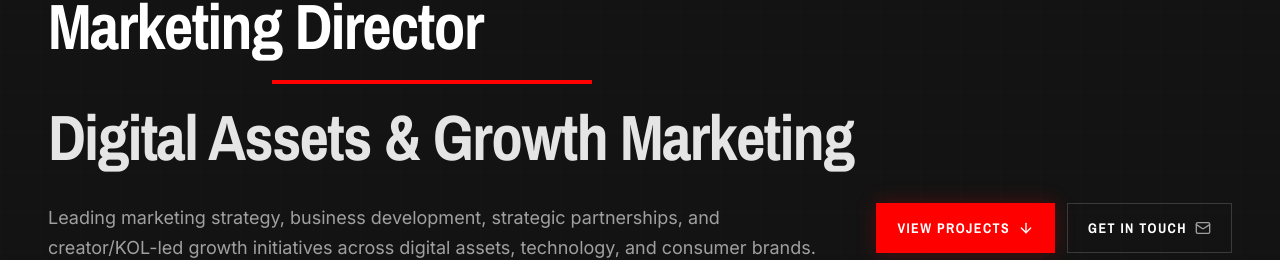
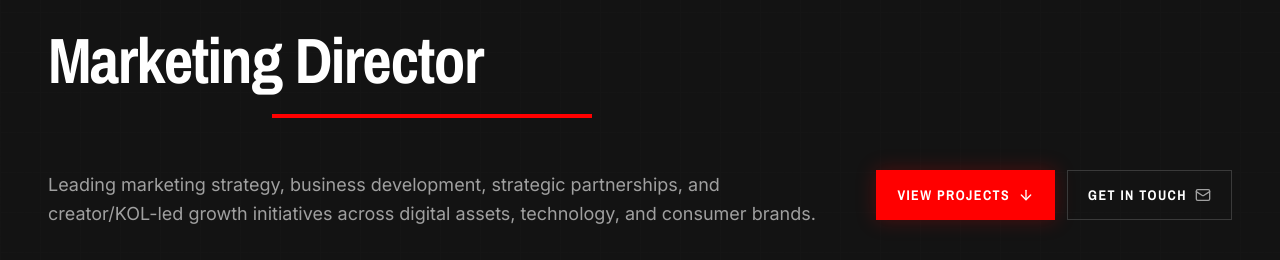
Before and after one commit to 0xoguzatalay96/oguzatalay.work, a React (Vite) app: page / in a window 1280 px wide. Shown: the part 188-448 px from the top of the page. Built offline with nearby package versions, Linux system fonts and the light colour scheme; no server answers.

Commit message:
Show only Marketing Director as homepage title

```diff
--- a/src/data.ts
+++ b/src/data.ts
@@ -11,7 +11,7 @@ export const EN_TRANSLATION: TranslationSet = {
   navCertificates: "Certificates",
   navContact: "Contact",
 
-  heroTitle: "Marketing Director | Digital Assets & Growth Marketing",
+  heroTitle: "Marketing Director",
   heroSub: "Leading marketing strategy, business development, strategic partnerships, and creator/KOL-led growth initiatives across digital assets, technology, and consumer brands.",
   heroBtn: "VIEW PROJECTS",
   heroBtnContact: "GET IN TOUCH",
@@ -53,7 +53,7 @@ export const TR_TRANSLATION: TranslationSet = {
   navCertificates: "Sertifikalar",
   navContact: "İletişim",
 
-  heroTitle: "Marketing Director | Dijital Varlıklar ve Büyüme Pazarlaması",
+  heroTitle: "Marketing Director",
   heroSub: "Dijital varlıklar, teknoloji ve tüketici markalarında pazarlama stratejisi, iş geliştirme, stratejik ortaklıklar ve kreatör/KOL odaklı büyüme çalışmalarını yönetiyorum.",
   heroBtn: "PROJELERİ GÖR",
   heroBtnContact: "İLETİŞİME GEÇ",
```
